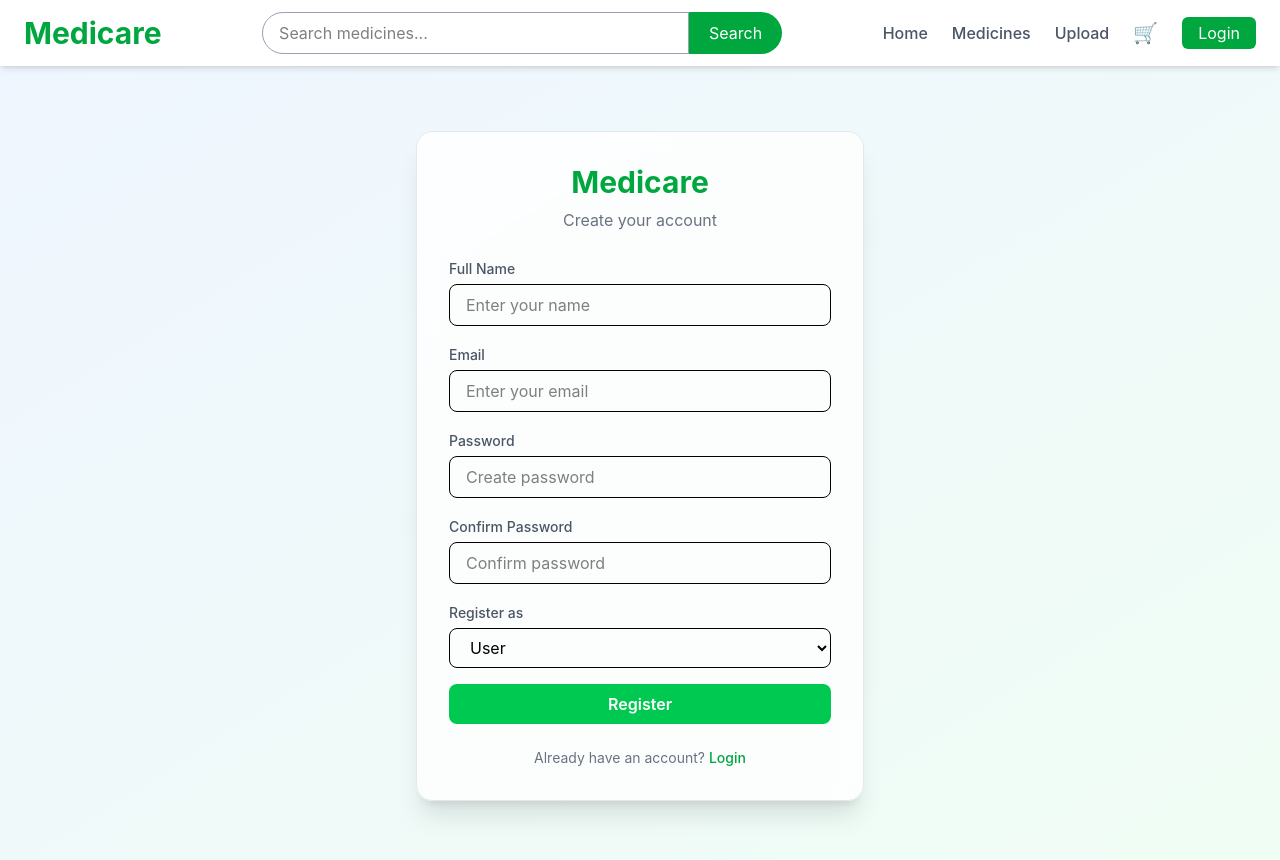
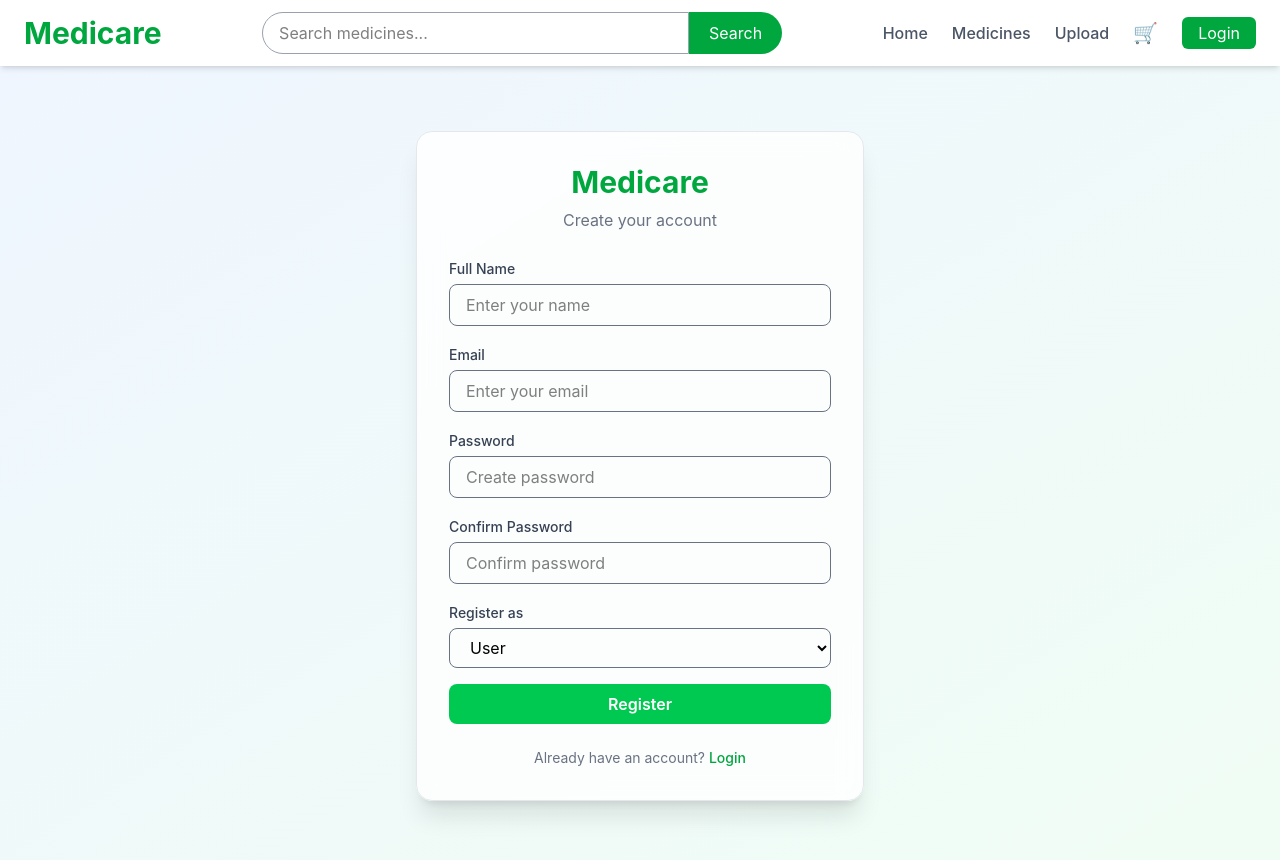
Before and after one commit to Shashwat369/MediCare, a React (Vite) app in the folder client/: page /register in a window 1280 px wide. Shown: the top 860 px of the page. Built offline with nearby package versions, Linux system fonts and the light colour scheme.

Commit message:
Modified Register Page

```diff
--- a/client/src/pages/Register.jsx
+++ b/client/src/pages/Register.jsx
@@ -65,7 +65,7 @@ const Register = () => {
 
           {/* Name */}
           <div>
-            <label className="text-sm font-medium text-gray-600">
+            <label className="text-sm font-medium text-gray-700">
               Full Name
             </label>
             <input
@@ -74,13 +74,13 @@ const Register = () => {
               placeholder="Enter your name"
               value={formData.name}
               onChange={handleChange}
-              className="w-full mt-1 px-4 py-2 border rounded-lg focus:outline-none focus:ring-2 focus:ring-green-400"
+              className="w-full mt-1 px-4 py-2 border border-gray-500 rounded-lg focus:outline-none focus:ring-2 focus:ring-green-400"
             />
           </div>
 
           {/* Email */}
           <div>
-            <label className="text-sm font-medium text-gray-600">
+            <label className="text-sm font-medium text-gray-700">
               Email
             </label>
             <input
@@ -89,13 +89,13 @@ const Register = () => {
               placeholder="Enter your email"
               value={formData.email}
               onChange={handleChange}
-              className="w-full mt-1 px-4 py-2 border rounded-lg focus:outline-none focus:ring-2 focus:ring-green-400"
+              className="w-full mt-1 px-4 py-2 border border-gray-500 rounded-lg focus:outline-none focus:ring-2 focus:ring-green-400"
             />
           </div>
 
           {/* Password */}
           <div>
-            <label className="text-sm font-medium text-gray-600">
+            <label className="text-sm font-medium text-gray-700">
               Password
             </label>
             <input
@@ -104,13 +104,13 @@ const Register = () => {
               placeholder="Create password"
               value={formData.password}
               onChange={handleChange}
-              className="w-full mt-1 px-4 py-2 border rounded-lg focus:outline-none focus:ring-2 focus:ring-green-400"
+              className="w-full mt-1 px-4 py-2 border border-gray-500 rounded-lg focus:outline-none focus:ring-2 focus:ring-green-400"
             />
           </div>
 
           {/* Confirm Password */}
           <div>
-            <label className="text-sm font-medium text-gray-600">
+            <label className="text-sm font-medium text-gray-700">
               Confirm Password
             </label>
             <input
@@ -119,20 +119,20 @@ const Register = () => {
               placeholder="Confirm password"
               value={formData.confirmPassword}
               onChange={handleChange}
-              className="w-full mt-1 px-4 py-2 border rounded-lg focus:outline-none focus:ring-2 focus:ring-green-400"
+              className="w-full mt-1 px-4 py-2 border border-gray-500 rounded-lg focus:outline-none focus:ring-2 focus:ring-green-400"
             />
           </div>
 
           {/* Role */}
           <div>
-            <label className="text-sm font-medium text-gray-600">
+            <label className="text-sm font-medium text-gray-700">
               Register as
             </label>
             <select
               name="role"
               value={formData.role}
               onChange={handleChange}
-              className="w-full mt-1 px-4 py-2 border rounded-lg focus:outline-none focus:ring-2 focus:ring-green-400"
+              className="w-full mt-1 px-4 py-2 border border-gray-500 rounded-lg focus:outline-none focus:ring-2 focus:ring-green-400"
             >
               <option value="user">User</option>
               <option value="seller">Seller</option>
@@ -142,7 +142,7 @@ const Register = () => {
           {/* Button */}
           <button
             type="submit"
-            className="w-full bg-green-500 hover:bg-green-600 text-white py-2 rounded-lg font-semibold transition duration-200"
+            className="w-full bg-green-500 cursor-pointer hover:bg-green-600 text-white py-2 rounded-lg font-semibold transition duration-200"
           >
             Register
           </button>
```
